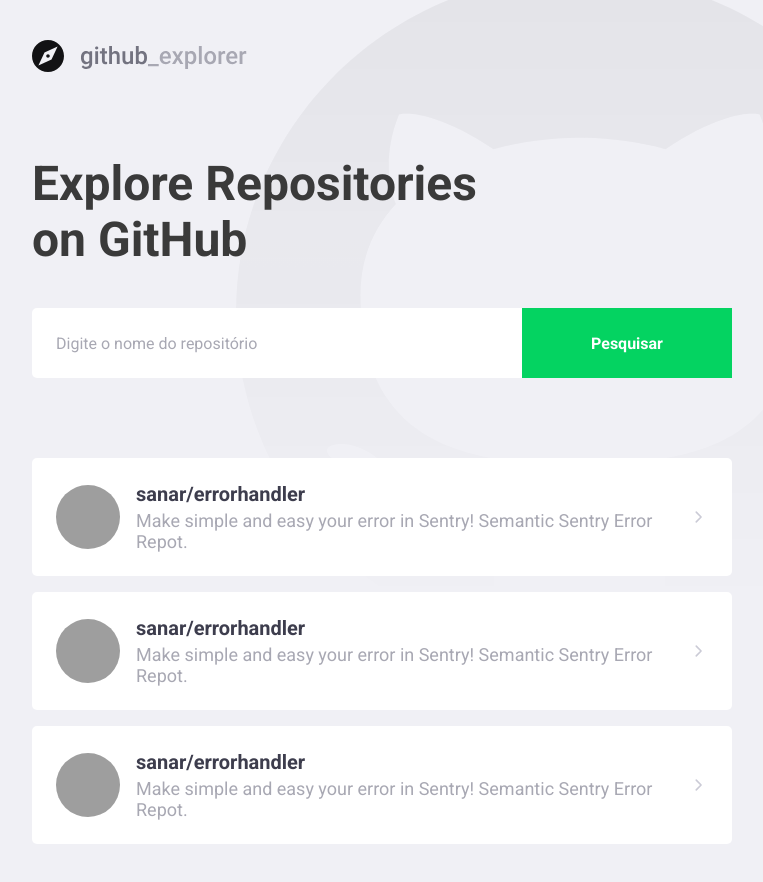
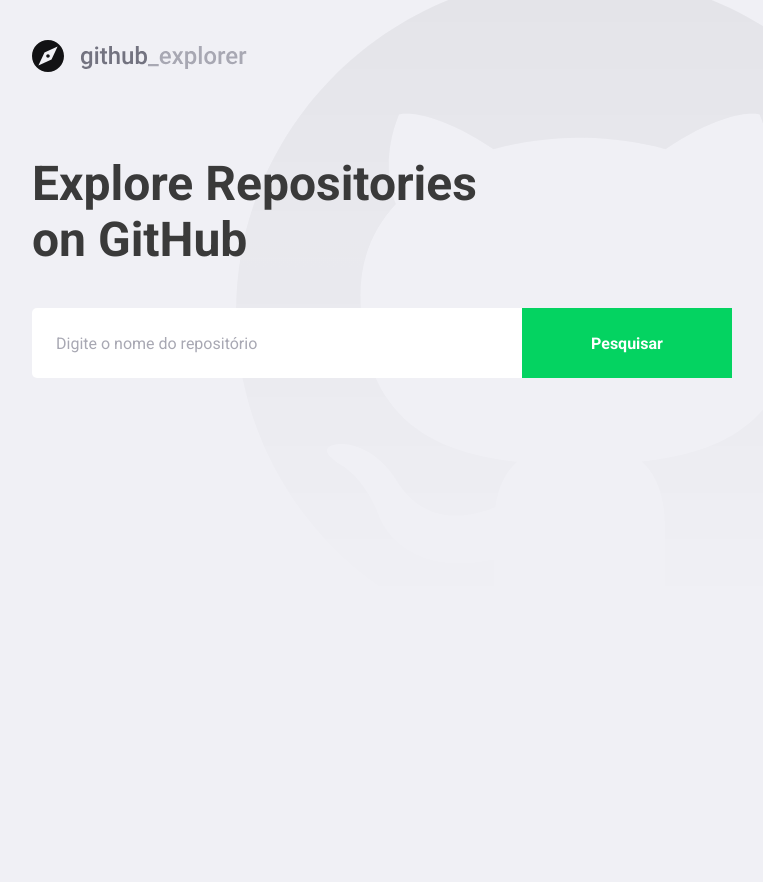
Before and after one commit to almerindo/rocketseat-githubexplorer, a React (Create React App) app in the folder frontend/: page / in a window 1280 px wide. Shown: the whole page, without its empty margins (178-941 px from the left). After the commit the page ends 800 px from the top, so only its background shows below. Built offline with nearby package versions, Linux system fonts and the light colour scheme; grey boxes are pictures that could not be loaded; the HTML template or start-up script is replaced by a standard one.

Commit message:
feat: add axios and connect to api github

```diff
--- a/frontend/package.json
+++ b/frontend/package.json
@@ -10,6 +10,7 @@
     "@types/node": "^12.0.0",
     "@types/react": "^16.9.0",
     "@types/react-dom": "^16.9.0",
+    "axios": "^0.19.2",
     "polished": "^3.6.0",
     "react": "^16.13.1",
     "react-dom": "^16.13.1",
--- a/frontend/src/pages/Dashboard/index.tsx
+++ b/frontend/src/pages/Dashboard/index.tsx
@@ -1,64 +1,67 @@
-import React from 'react';
+import React, { useState, FormEvent } from 'react';
 
 import { FiChevronRight } from 'react-icons/fi';
 import logoImg from '../../assets/logo.svg';
 
 import { Title, Form, Repositories } from './styles';
 
+import api from '../../services/api';
+
+interface Repository {
+  fullname: string;
+  description: string;
+  owner: {
+    login: string;
+    avatar_url: string;
+  };
+}
+
 const Dashboard: React.FC = () => {
+  const [newRepo, setNewRepo] = useState('');
+  const [repositories, setRepositories] = useState<Repository[]>([]);
+
+  async function handleAddRepository(
+    event: FormEvent<HTMLFormElement>
+  ): Promise<void> {
+    event.preventDefault();
+
+    const response = await api.get<Repository>(`repos/${newRepo}`);
+
+    const repository = response.data;
+
+    setRepositories([...repositories, repository]);
+
+    setNewRepo('');
+  }
+
   return (
     <>
       <img src={logoImg} alt="Github Explorer" />
       <Title>Explore Repositories on GitHub</Title>
 
-      <Form action="">
-        <input placeholder="Digite o nome do repositório" />
+      <Form onSubmit={handleAddRepository}>
+        <input
+          value={newRepo}
+          onChange={(e) => setNewRepo(e.target.value)}
+          placeholder="Digite o nome do repositório"
+        />
         <button type="submit"> Pesquisar</button>
       </Form>
 
       <Repositories>
-        <a href="teste">
+        {repositories.map((repository) => (
+          <a key={repository.fullname} href="teste">
             <img
-            src="https://avatars1.githubusercontent.com/u/554495?s=460&u=ba5325b6341280d81ff751d7fde7f4a1bccd07f9&v=4"
-            alt="Almerindo Rehem"
+              src={repository.owner.avatar_url}
+              alt={repository.owner.login}
             />
             <div>
-            <strong>sanar/errorhandler</strong>
-            <p>
-              Make simple and easy your error in Sentry! Semantic Sentry Error
-              Repot.
-            </p>
+              <strong>{repository.fullname}</strong>
+              <p>{repository.description}</p>
             </div>
             <FiChevronRight size={20} />
           </a>
-        <a href="teste">
-          <img
-            src="https://avatars1.githubusercontent.com/u/554495?s=460&u=ba5325b6341280d81ff751d7fde7f4a1bccd07f9&v=4"
-            alt="Almerindo Rehem"
-          />
-          <div>
-            <strong>sanar/errorhandler</strong>
-            <p>
-              Make simple and easy your error in Sentry! Semantic Sentry Error
-              Repot.
-            </p>
-          </div>
-          <FiChevronRight size={20} />
-        </a>
-        <a href="teste">
-          <img
-            src="https://avatars1.githubusercontent.com/u/554495?s=460&u=ba5325b6341280d81ff751d7fde7f4a1bccd07f9&v=4"
-            alt="Almerindo Rehem"
-          />
-          <div>
-            <strong>sanar/errorhandler</strong>
-            <p>
-              Make simple and easy your error in Sentry! Semantic Sentry Error
-              Repot.
-            </p>
-          </div>
-          <FiChevronRight size={20} />
-        </a>
+        ))}
       </Repositories>
     </>
   );
--- a/frontend/src/pages/Dashboard/styles.ts
+++ b/frontend/src/pages/Dashboard/styles.ts
@@ -76,8 +76,8 @@
     }
 
     div {
-      margin-left: 16px;
-
+      margin: 0 16px;
+      flex: 1;
       strong {
         font-size: 20px;
         color: #3d3d4d;
--- /dev/null
+++ b/frontend/src/services/api.ts
@@ -0,0 +1,7 @@
+import axios from 'axios';
+
+const api = axios.create({
+  baseURL: 'https://api.github.com',
+});
+
+export default api;
```
Also changed, not shown: frontend/.eslintrc.json, 1 other file (tests, documents, lock files or other folders). Lines whose indentation alone changed are shown as unchanged.
